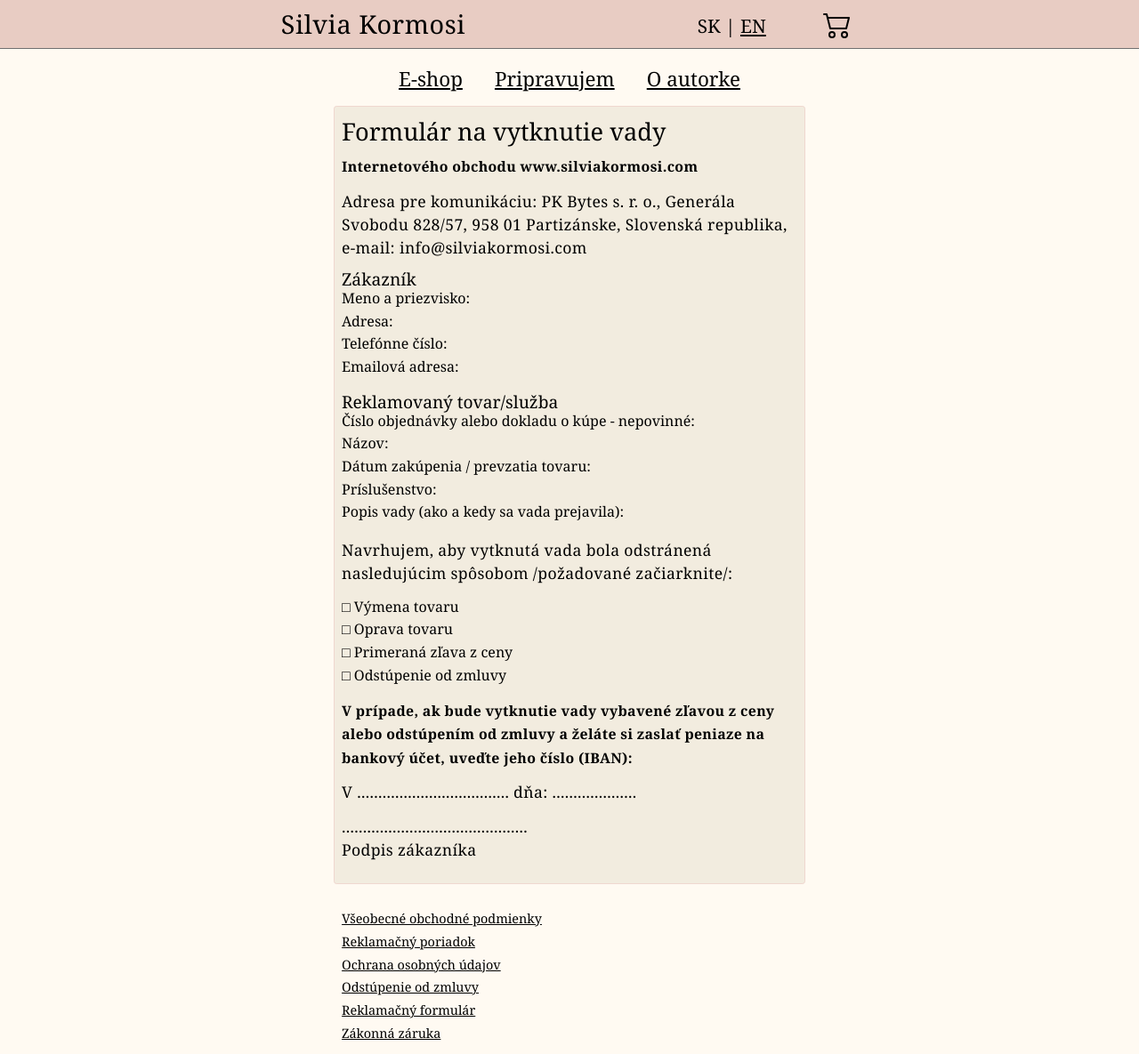
After one commit to kormosi/eshop, a Django app: template templates/eshop/reklamacny_formular.html in a window 1280 px wide. The commit adds this page. Shown: the whole page at 89% size. Run offline with Django 5.2, Linux system fonts and the light colour scheme; the template is opened without the code that fills it, so the values that code supplies are empty.

Commit message:
Add official odstúpenie and reklamačný formulár pages

```diff
--- a/eshop/urls.py
+++ b/eshop/urls.py
@@ -18,8 +18,9 @@ urlpatterns = [
 
     path("vop/", views.vop, name="vop"),
     path("rp/", views.rp, name="rp"),
-    path("odstupenie-od-zmluvy/", views.odstupenie, name="odstupenie"),
+    path("odstupenie-od-zmluvy/", views.odstupenie_od_zmluvy, name="odstupenie_od_zmluvy"),
     path("ochrana-osobnych-udajov/", views.osobne_udaje, name="osobne_udaje"),
+    path("reklamacny-formular/", views.reklamacny_formular, name="reklamacny_formular"),
 
     path("checkout/", views.checkout, name="checkout"),
     path("checkout/success/", views.checkout_success, name="checkout-success"),
--- a/templates/eshop/base.html
+++ b/templates/eshop/base.html
@@ -62,7 +62,8 @@
     <a href="{% url 'vop' %}">Všeobecné obchodné podmienky</a>
     <a href="{% url 'rp' %}">Reklamačný poriadok</a>
     <a href="{% url 'osobne_udaje' %}">Ochrana osobných údajov</a>
-    <a href="{% url 'odstupenie' %}">Odstúpenie od zmluvy</a>
+    <a href="{% url 'odstupenie_od_zmluvy' %}">Odstúpenie od zmluvy</a>
+    <a href="{% url 'reklamacny_formular' %}">Reklamačný formulár</a>
     <a href="{% static 'eshop/images/zakonna_zaruka.png' %}" target="_blank">Zákonná záruka</a>
   </nav>
 </footer>
--- /dev/null
+++ b/templates/eshop/reklamacny_formular.html
@@ -0,0 +1,44 @@
+{% extends 'eshop/base.html' %}
+{% block content %}
+
+<div class="articles">
+
+<h1>Formulár na vytknutie vady</h1>
+<p class="align-left"><b>Internetového obchodu www.silviakormosi.com</b></p>
+<p class="align-left">Adresa pre komunikáciu: PK Bytes s. r. o., Generála Svobodu 828/57, 958 01 Partizánske, Slovenská republika, e-mail: info@silviakormosi.com</p>
+
+<section><h2>Zákazník</h2>
+    <ul class="book-details">
+        <li>Meno a priezvisko:</li>
+        <li>Adresa:</li>
+        <li>Telefónne číslo:</li>
+        <li>Emailová adresa:</li>
+    </ul>
+</section>
+
+<section><h2>Reklamovaný tovar/služba</h2>
+    <ul class="book-details">
+        <li>Číslo objednávky alebo dokladu o kúpe - nepovinné:</li>
+        <li>Názov:</li>
+        <li>Dátum zakúpenia / prevzatia tovaru:</li>
+        <li>Príslušenstvo:</li>
+        <li>Popis vady (ako a kedy sa vada prejavila):</li>
+    </ul>
+</section>
+
+<section>
+    <p class="align-left">Navrhujem, aby vytknutá vada bola odstránená nasledujúcim spôsobom /požadované začiarknite/:</p>
+    <ul class="book-details">
+        <li>□ Výmena tovaru</li>
+        <li>□ Oprava tovaru</li>
+        <li>□ Primeraná zľava z ceny</li>
+        <li>□ Odstúpenie od zmluvy</li>
+    </ul>
+    <p class="align-left"><b>V prípade, ak bude vytknutie vady vybavené zľavou z ceny alebo odstúpením od zmluvy a želáte si zaslať peniaze na bankový účet, uveďte jeho číslo (IBAN):</b></p>
+    <p class="align-left">V .................................... dňa: ....................</p>
+    <p class="align-left">............................................<br>Podpis zákazníka</p>
+</section>
+
+</div>
+
+{% endblock %}
```
Also changed, not shown: eshop/views.py (+6 -2 lines), templates/eshop/odstupenie.html (deleted, +0 -51 lines), templates/eshop/odstupenie_od_zmluvy.html (added, +26 -0 lines).
